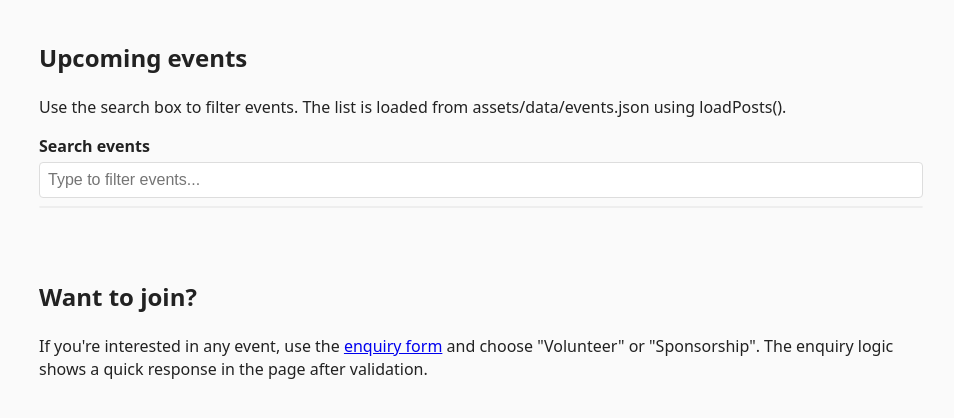
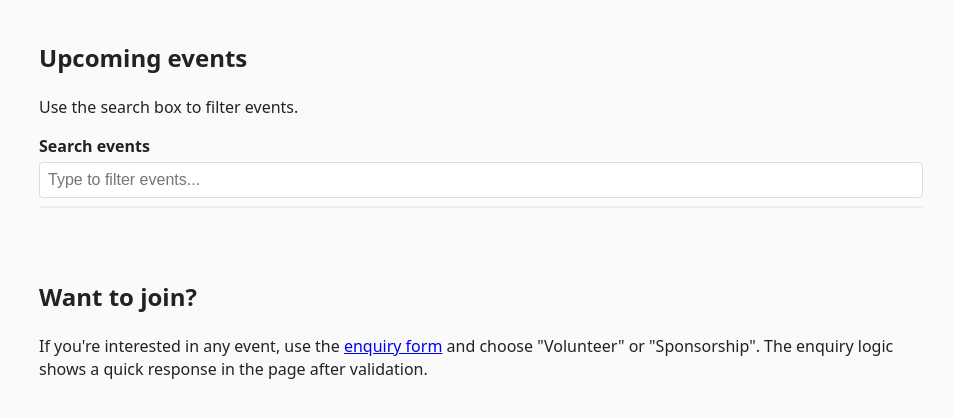
Before and after one commit to ST10447349/poe_par2, a plain HTML site: page events.html in a window 1280 px wide. Shown: the part 64-482 px from the top of the page, without its empty margins (159-1113 px from the left). Drawn offline with Linux system fonts and the light colour scheme; files that its build step writes are made by us from their sources; a script that the page names is missing.

Commit message:
Simplify event filtering instructions
Removed redundant information from the events description.

```diff
--- a/events.html
+++ b/events.html
@@ -20,7 +20,7 @@
   <main>
     <section>
       <h2>Upcoming events</h2>
-      <p>Use the search box to filter events. The list is loaded from assets/data/events.json using loadPosts().</p>
+      <p>Use the search box to filter events.</p>
 
       <label for="searchEvents">Search events</label>
       <input id="searchEvents" type="search" placeholder="Type to filter events..." />
```
